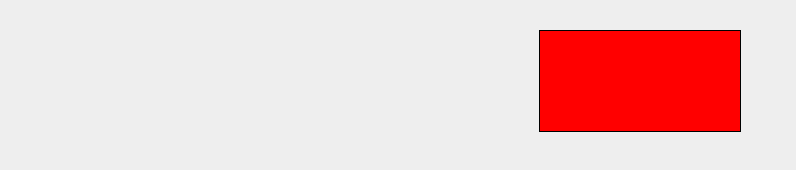
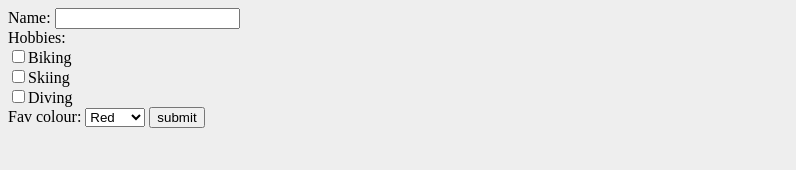
Before and after one commit to agnieszka-lewicka/JavaScript-for-beginners, a plain HTML site: page index.html in a window 1280 px wide. Shown: the whole page, without its empty margins (0-796 px from the left). Drawn offline with Linux system fonts and the light colour scheme.

Commit message:
index.html edited for forms

```diff
--- a/index.html
+++ b/index.html
@@ -11,7 +11,26 @@
 
 <body>
 
-    <div id="colour-changer"></div>
+    <form id="my-form" name="myForm" action="#">
+
+        <label for="name">Name:</label>
+        <input type="text" name="name"><br/>
+
+        <label>Hobbies:</label><br/>
+        <input type="checkbox" name="biking" value="biking">Biking<br/>
+        <input type="checkbox" name="skiing" value="skiing">Skiing<br/>
+        <input type="checkbox" name="diving" value="diving">Diving<br/>
+
+        <label for="colour">Fav colour:</label>
+        <select name="colour">
+            <option>Red</option>
+            <option>Blue</option>
+            <option>Green</option>
+        </select>
+
+        <input type="submit" name="submit" value="submit">
+
+    </form>
 
     <script src="test.js"></script>
 
```
